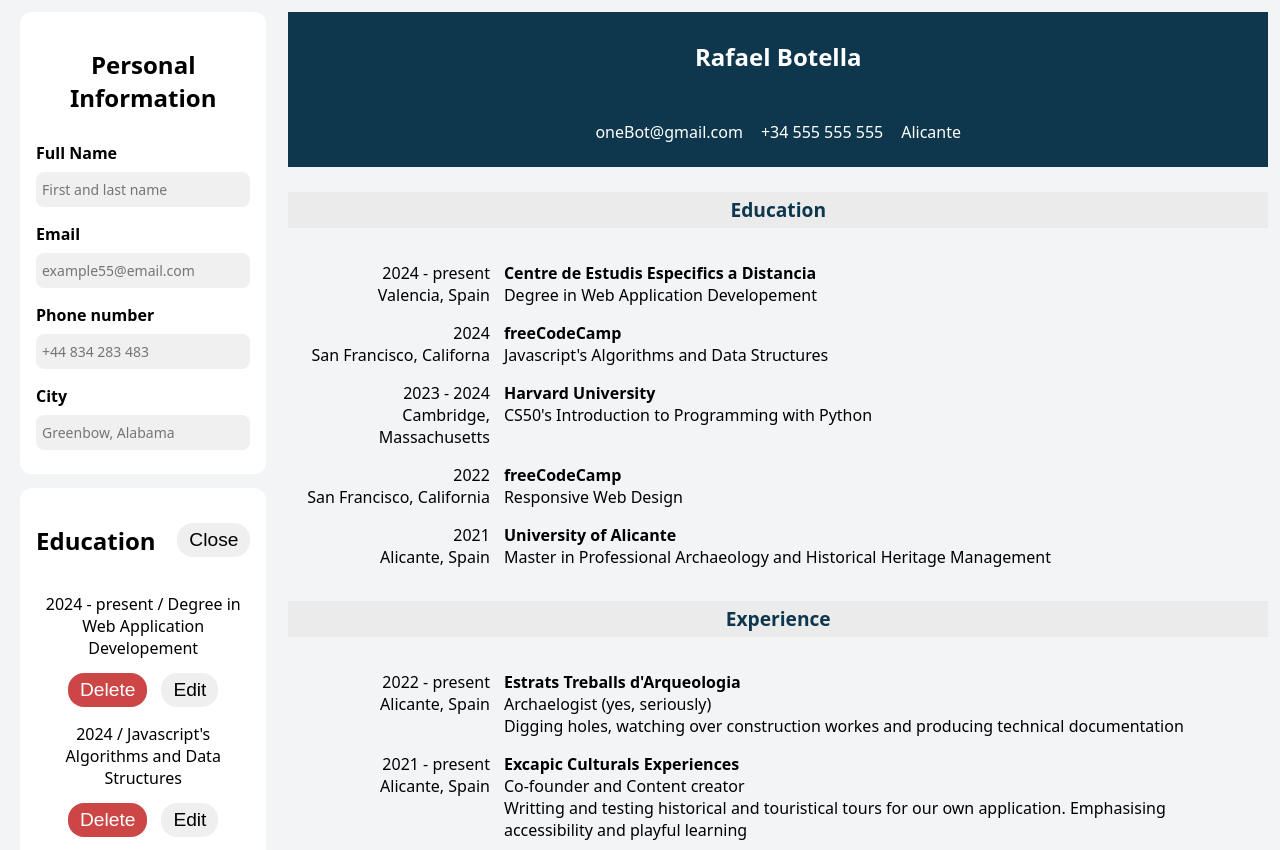
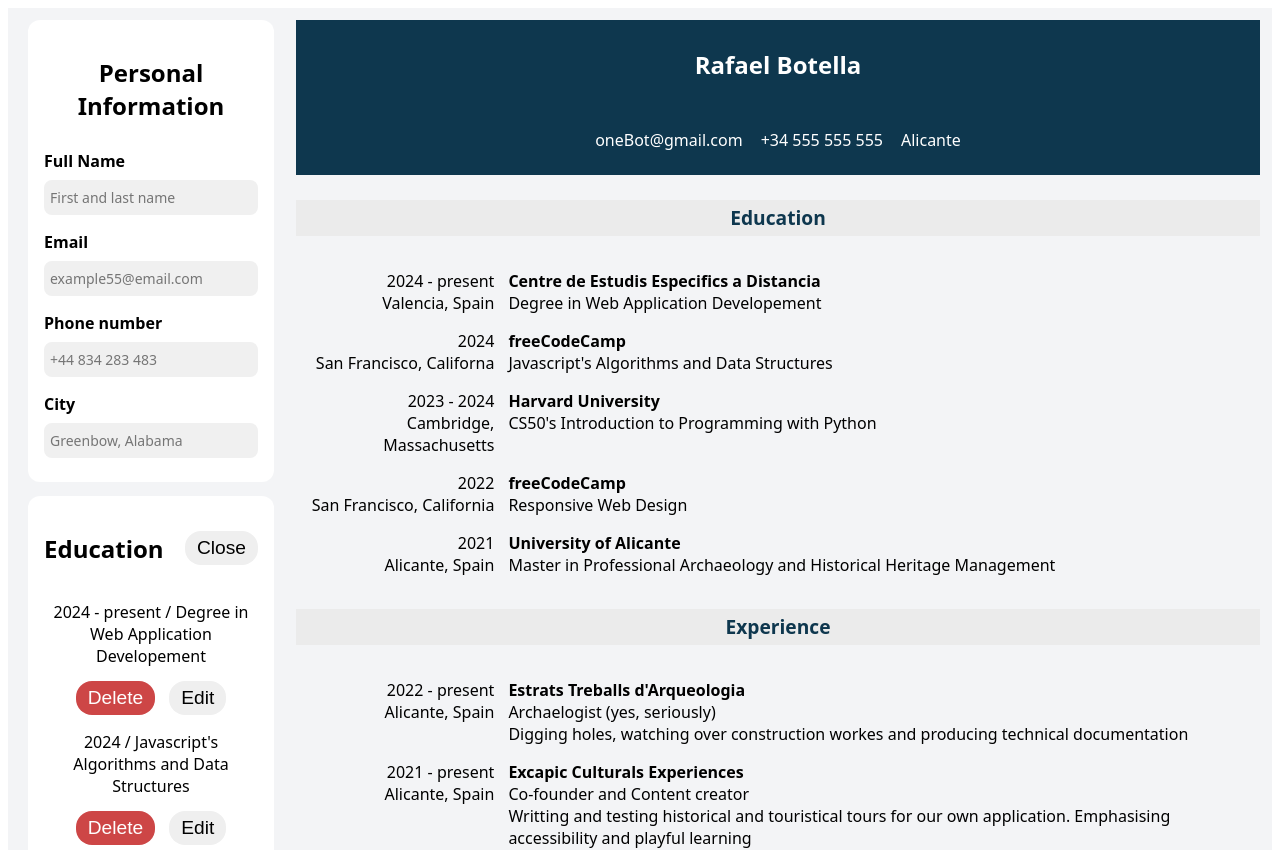
Before and after one commit to rafabo7/top-cv-application, a React (Vite) app: page / in a window 1280 px wide. Shown: the top 850 px of the page. Built offline with nearby package versions, Linux system fonts and the light colour scheme.

Commit message:
Fix index.css

```diff
--- a/src/index.css
+++ b/src/index.css
@@ -1,7 +1,3 @@
 :root {
     --cv-color: #0e374e;
 }
-
-body {
-    margin: 0;
-}
```
